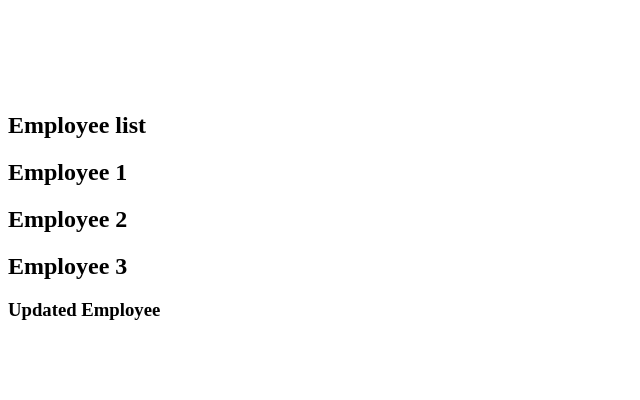
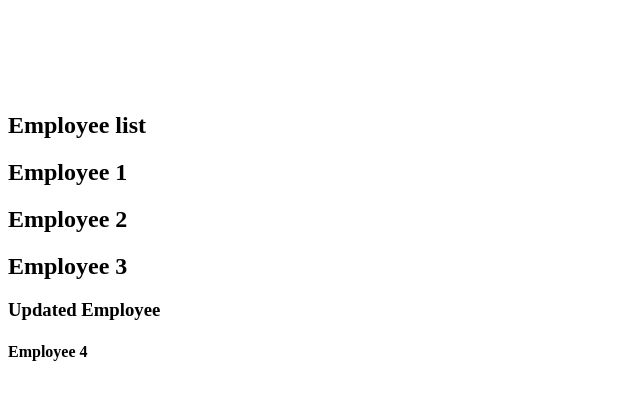
Before and after one commit to ztdr0098/-MyFirstProject, a plain HTML site: page index.html in a window 1280 px wide. Shown: the whole page, without its empty margins (0-640 px from the left). Drawn offline with Linux system fonts and the light colour scheme.

Commit message:
updated request

```diff
--- a/index.html
+++ b/index.html
@@ -8,4 +8,5 @@
 <h2>Employee 2</h2>
 <h2>Employee 3</h2>
 <h3>Updated Employee</h3>
+<h4>Employee 4</h4>
 </html>
```
